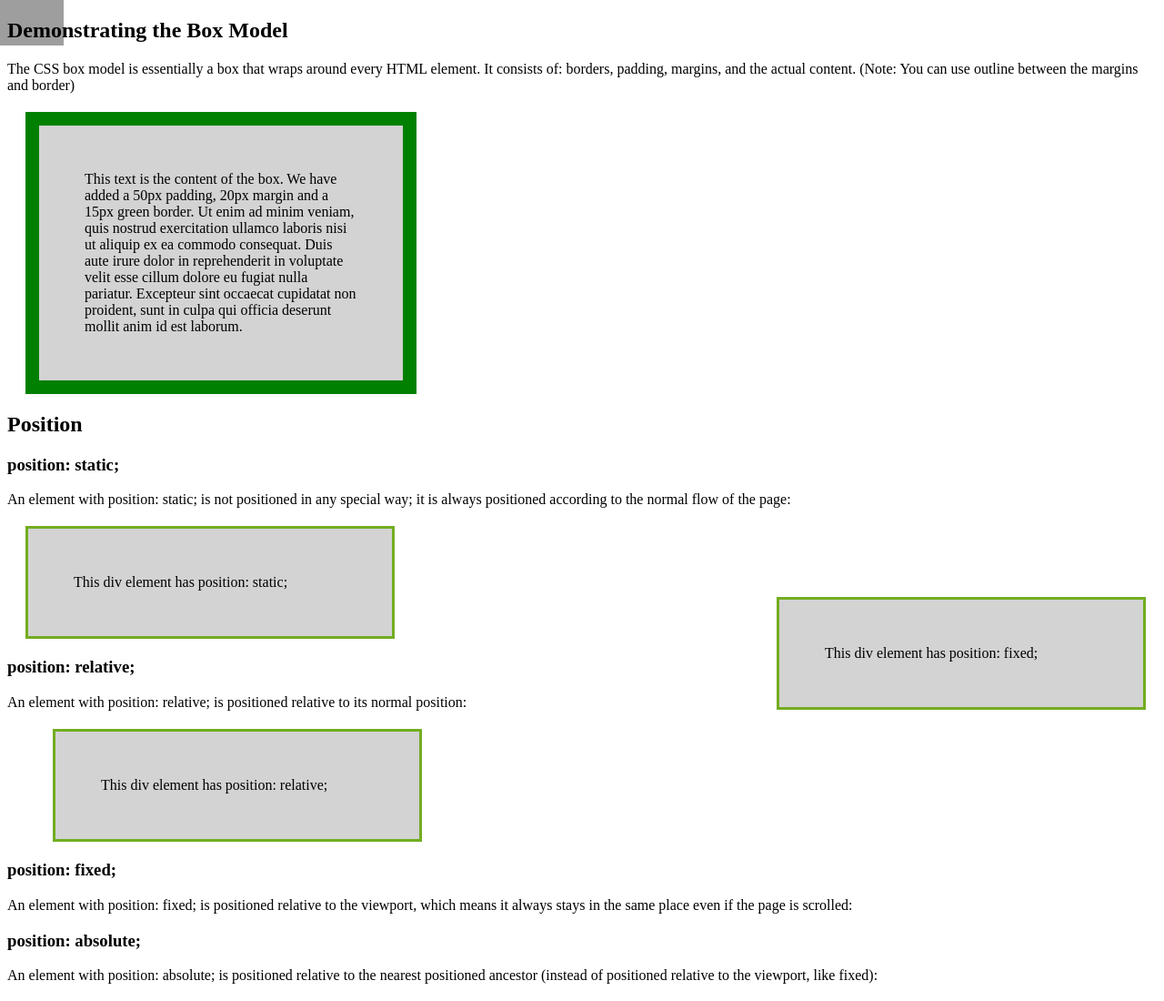
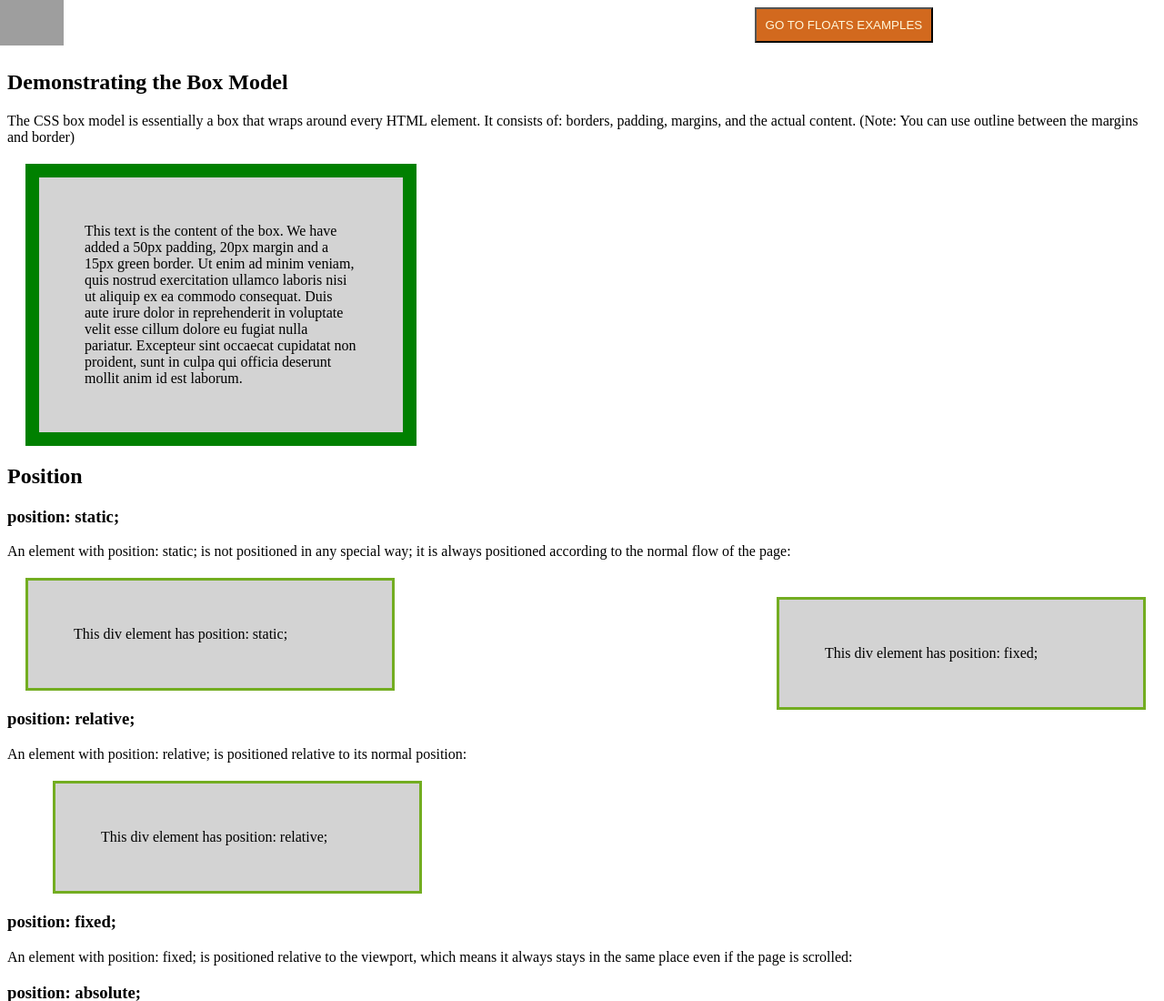
Before and after one commit to AJ-Romera/review-css-boxmodel-positioning-floats, a plain HTML site: page html/index.html in a window 1280 px wide. Shown: the top 1100 px of the page at 91% size. Drawn offline with Linux system fonts and the light colour scheme; grey boxes are pictures that could not be loaded.

Commit message:
Floats example

```diff
--- /dev/null
+++ b/css/floats.css
@@ -0,0 +1,12 @@
+body {
+    margin: 0 auto;
+    width: 70%;
+}
+
+img {
+    float: right;
+    /* float: left; */
+    /* float: none; */
+  }
+
+/* Here I would make a button for returning to index, but this is just an example. */
--- a/styles.css
+++ b/css/styles.css
@@ -1,3 +1,20 @@
+button{
+    margin-left: 65%;
+    padding: 10px;
+    background-color: chocolate;
+    text-transform: uppercase;
+    margin-bottom: 10px;
+}
+
+button a {
+    text-decoration: none;
+    color: cornsilk;
+}
+
+button:hover {
+    background-color: green;
+}
+
 div {
     background-color: lightgrey;
     width: 300px;
--- a/index.html
+++ b/html/index.html
@@ -3,10 +3,12 @@
 <head>
     <meta charset="UTF-8">
     <meta name="viewport" content="width=device-width, initial-scale=1.0">
-    <link rel="stylesheet" href="styles.css">
+    <link rel="stylesheet" href="../css/styles.css">
     <title>Review CSS box model, positioning and floats</title>
 </head>
 <body>
+    <button><a href="floats.html">Go To Floats Examples</a></button>
+
     <!-- Box-Model -->
     <h2>Demonstrating the Box Model</h2>
     <p>The CSS box model is essentially a box that wraps around every HTML element. It consists of: borders, padding, margins, and the actual content. (Note: You can use outline between the margins and border)</p>
```
Also changed, not shown: html/floats.html (added, +28 -0 lines).
